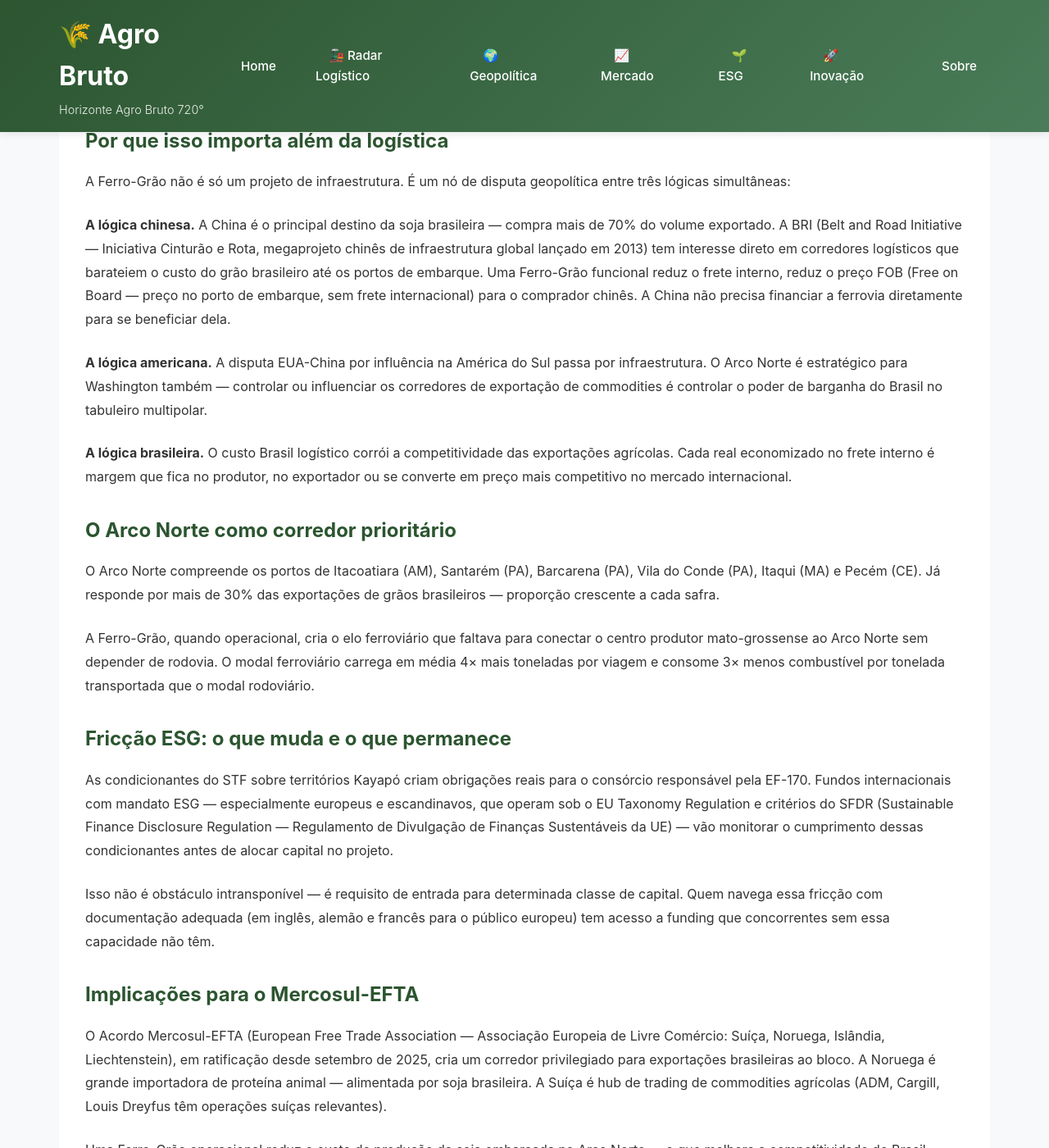
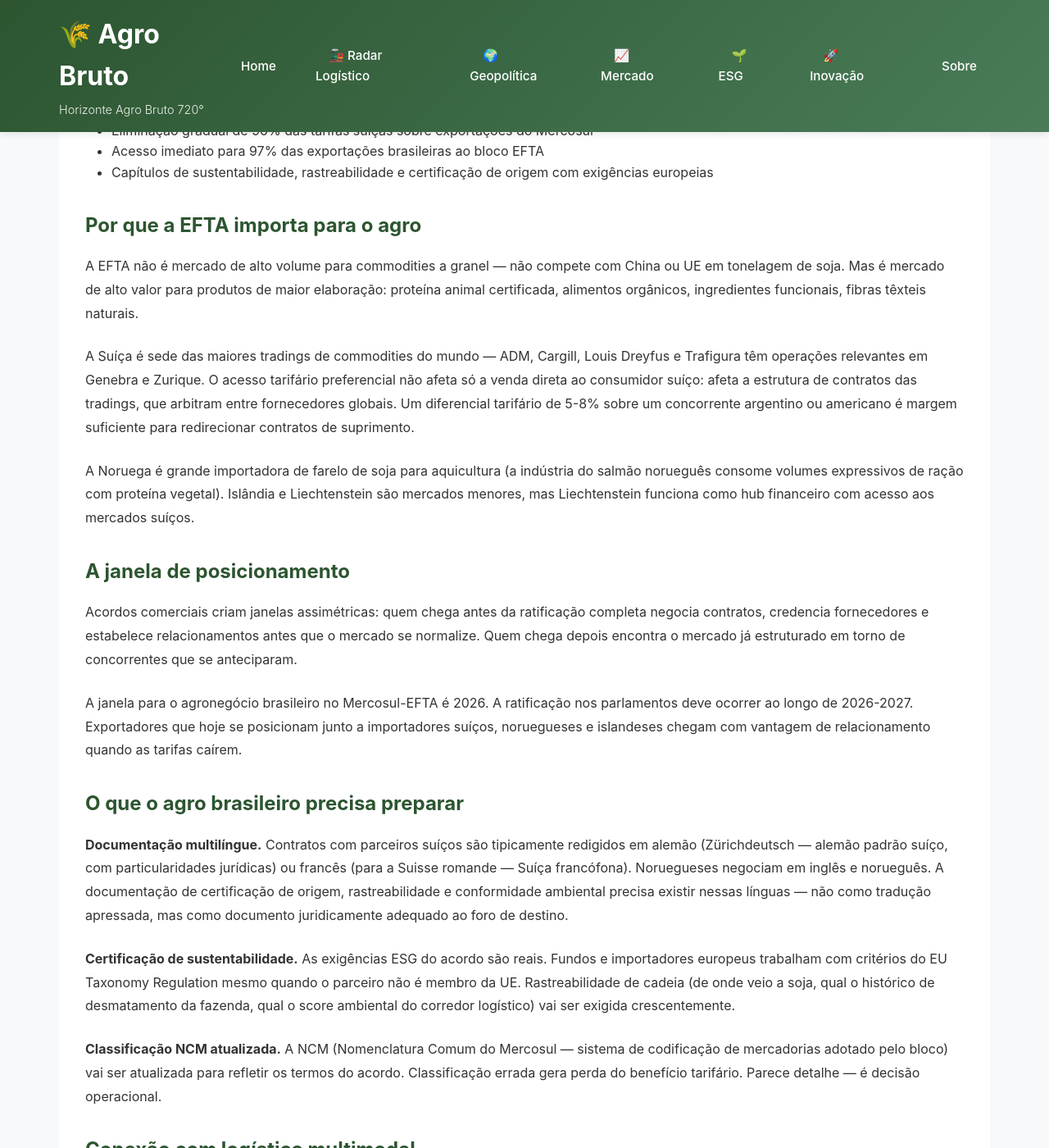
Before and after one commit to AgroBruto/agro-bruto-blog, a Jekyll site: the page built from _posts/2026-06-13-mercosul-efta-agro-janela-2026.md, in a window 1280 px wide and 1400 px high, scrolled down 1007 px. Shown: the whole window at 82% size. Built offline with Jekyll 4.4.1, drawn with Linux system fonts in a browser that asks for light colours; some of the changed text lies outside the part shown.

Commit message:
Update 2026-06-13-mercosul-efta-agro-janela-2026.md

```diff
--- a/_posts/2026-06-13-mercosul-efta-agro-janela-2026.md
+++ b/_posts/2026-06-13-mercosul-efta-agro-janela-2026.md
@@ -1,55 +1,58 @@
 ---
 layout: post
-title: "Ferro-Grão pós-STF: o que a decisão significa para o Arco Norte e a geopolítica chinesa"
+title: "Mercosul-EFTA e o agro brasileiro: a janela que abre em 2026 e fecha para os retardatários"
 date: 2026-06-13
-category: radar-logistico
-tags: [ferrovia, Ferro-Grão, STF, Arco Norte, BRI, China, logística, commodities, geopolítica]
+category: geopolitica
+tags: [Mercosul, EFTA, comércio exterior, acordos comerciais, logística, soja, compliance, geopolítica]
 author: "Agro Bruto"
-excerpt: "O STF autorizou a retomada das obras da Ferro-Grão após cinco anos de liminar suspensa. A decisão não é apenas jurídica — é geopolítica. Analisamos o que muda para o corredor de commodities do Arco Norte e o papel da BRI nesse tabuleiro."
+excerpt: "O Acordo Mercosul-EFTA elimina 96% das tarifas suíças e abre acesso imediato para 97% das exportações brasileiras ao bloco. O mercado combinado representa USD 4,3 trilhões em PIB. A janela de posicionamento é 2026 — antes da ratificação completa."
 ---
 
-# Ferro-Grão pós-STF: o que a decisão significa para o Arco Norte e a geopolítica chinesa
+# Mercosul-EFTA e o agro brasileiro: a janela que abre em 2026 e fecha para os retardatários
 
-## A decisão
+## O acordo
 
-O Supremo Tribunal Federal (STF — instância máxima do Poder Judiciário brasileiro) autorizou em 2026 a retomada das obras da Ferro-Grão (EF-170) após cinco anos de liminar suspensa. A decisão veio acompanhada de condicionantes socioambientais sobre territórios Kayapó — o que não elimina a fricção ESG (Environmental, Social and Governance — critérios ambientais, sociais e de governança usados por investidores internacionais), mas desbloqueou juridicamente o projeto.
+O Acordo Mercosul-EFTA foi assinado em setembro de 2025 e está em processo de ratificação nos parlamentos dos países membros. O Mercosul (Mercado Comum do Sul: Brasil, Argentina, Uruguai e Paraguai) e a EFTA (European Free Trade Association — Associação Europeia de Livre Comércio: Suíça, Noruega, Islândia e Liechtenstein) formam um mercado combinado de 300 milhões de pessoas e PIB (Produto Interno Bruto) superior a USD 4,3 trilhões.
 
-A EF-170 conecta Sinop (MT) ao Porto de Miritituba (PA): 933 km de ferrovia privada para escoamento de soja e milho do norte do Mato Grosso pelo Arco Norte — a rota de exportação que evita o sobrecarregado corredor Santos-Paranaguá.
+Os termos centrais para o agronegócio:
+- Eliminação gradual de 96% das tarifas suíças sobre exportações do Mercosul
+- Acesso imediato para 97% das exportações brasileiras ao bloco EFTA
+- Capítulos de sustentabilidade, rastreabilidade e certificação de origem com exigências europeias
 
-## Por que isso importa além da logística
+## Por que a EFTA importa para o agro
 
-A Ferro-Grão não é só um projeto de infraestrutura. É um nó de disputa geopolítica entre três lógicas simultâneas:
+A EFTA não é mercado de alto volume para commodities a granel — não compete com China ou UE em tonelagem de soja. Mas é mercado de alto valor para produtos de maior elaboração: proteína animal certificada, alimentos orgânicos, ingredientes funcionais, fibras têxteis naturais.
 
-**A lógica chinesa.** A China é o principal destino da soja brasileira — compra mais de 70% do volume exportado. A BRI (Belt and Road Initiative — Iniciativa Cinturão e Rota, megaprojeto chinês de infraestrutura global lançado em 2013) tem interesse direto em corredores logísticos que barateiem o custo do grão brasileiro até os portos de embarque. Uma Ferro-Grão funcional reduz o frete interno, reduz o preço FOB (Free on Board — preço no porto de embarque, sem frete internacional) para o comprador chinês. A China não precisa financiar a ferrovia diretamente para se beneficiar dela.
+A Suíça é sede das maiores tradings de commodities do mundo — ADM, Cargill, Louis Dreyfus e Trafigura têm operações relevantes em Genebra e Zurique. O acesso tarifário preferencial não afeta só a venda direta ao consumidor suíço: afeta a estrutura de contratos das tradings, que arbitram entre fornecedores globais. Um diferencial tarifário de 5-8% sobre um concorrente argentino ou americano é margem suficiente para redirecionar contratos de suprimento.
 
-**A lógica americana.** A disputa EUA-China por influência na América do Sul passa por infraestrutura. O Arco Norte é estratégico para Washington também — controlar ou influenciar os corredores de exportação de commodities é controlar o poder de barganha do Brasil no tabuleiro multipolar.
+A Noruega é grande importadora de farelo de soja para aquicultura (a indústria do salmão norueguês consome volumes expressivos de ração com proteína vegetal). Islândia e Liechtenstein são mercados menores, mas Liechtenstein funciona como hub financeiro com acesso aos mercados suíços.
 
-**A lógica brasileira.** O custo Brasil logístico corrói a competitividade das exportações agrícolas. Cada real economizado no frete interno é margem que fica no produtor, no exportador ou se converte em preço mais competitivo no mercado internacional.
+## A janela de posicionamento
 
-## O Arco Norte como corredor prioritário
+Acordos comerciais criam janelas assimétricas: quem chega antes da ratificação completa negocia contratos, credencia fornecedores e estabelece relacionamentos antes que o mercado se normalize. Quem chega depois encontra o mercado já estruturado em torno de concorrentes que se anteciparam.
 
-O Arco Norte compreende os portos de Itacoatiara (AM), Santarém (PA), Barcarena (PA), Vila do Conde (PA), Itaqui (MA) e Pecém (CE). Já responde por mais de 30% das exportações de grãos brasileiros — proporção crescente a cada safra.
+A janela para o agronegócio brasileiro no Mercosul-EFTA é 2026. A ratificação nos parlamentos deve ocorrer ao longo de 2026-2027. Exportadores que hoje se posicionam junto a importadores suíços, noruegueses e islandeses chegam com vantagem de relacionamento quando as tarifas caírem.
 
-A Ferro-Grão, quando operacional, cria o elo ferroviário que faltava para conectar o centro produtor mato-grossense ao Arco Norte sem depender de rodovia. O modal ferroviário carrega em média 4× mais toneladas por viagem e consome 3× menos combustível por tonelada transportada que o modal rodoviário.
+## O que o agro brasileiro precisa preparar
 
-## Fricção ESG: o que muda e o que permanece
+**Documentação multilíngue.** Contratos com parceiros suíços são tipicamente redigidos em alemão (Zürichdeutsch — alemão padrão suíço, com particularidades jurídicas) ou francês (para a Suisse romande — Suíça francófona). Noruegueses negociam em inglês e norueguês. A documentação de certificação de origem, rastreabilidade e conformidade ambiental precisa existir nessas línguas — não como tradução apressada, mas como documento juridicamente adequado ao foro de destino.
 
-As condicionantes do STF sobre territórios Kayapó criam obrigações reais para o consórcio responsável pela EF-170. Fundos internacionais com mandato ESG — especialmente europeus e escandinavos, que operam sob o EU Taxonomy Regulation e critérios do SFDR (Sustainable Finance Disclosure Regulation — Regulamento de Divulgação de Finanças Sustentáveis da UE) — vão monitorar o cumprimento dessas condicionantes antes de alocar capital no projeto.
+**Certificação de sustentabilidade.** As exigências ESG do acordo são reais. Fundos e importadores europeus trabalham com critérios do EU Taxonomy Regulation mesmo quando o parceiro não é membro da UE. Rastreabilidade de cadeia (de onde veio a soja, qual o histórico de desmatamento da fazenda, qual o score ambiental do corredor logístico) vai ser exigida crescentemente.
 
-Isso não é obstáculo intransponível — é requisito de entrada para determinada classe de capital. Quem navega essa fricção com documentação adequada (em inglês, alemão e francês para o público europeu) tem acesso a funding que concorrentes sem essa capacidade não têm.
+**Classificação NCM atualizada.** A NCM (Nomenclatura Comum do Mercosul — sistema de codificação de mercadorias adotado pelo bloco) vai ser atualizada para refletir os termos do acordo. Classificação errada gera perda do benefício tarifário. Parece detalhe — é decisão operacional.
 
-## Implicações para o Mercosul-EFTA
+## Conexão com logística multimodal
 
-O Acordo Mercosul-EFTA (European Free Trade Association — Associação Europeia de Livre Comércio: Suíça, Noruega, Islândia, Liechtenstein), em ratificação desde setembro de 2025, cria um corredor privilegiado para exportações brasileiras ao bloco. A Noruega é grande importadora de proteína animal — alimentada por soja brasileira. A Suíça é hub de trading de commodities agrícolas (ADM, Cargill, Louis Dreyfus têm operações suíças relevantes).
+O Acordo Mercosul-EFTA favorece exportação por rotas que conectam o centro produtor brasileiro aos portos do Atlântico Sul com maior eficiência. Porto de Santos, Porto de Paranaguá e Porto de Itajaí são as saídas naturais para o corredor europeu.
 
-Uma Ferro-Grão operacional reduz o custo de produção da soja embarcada no Arco Norte — o que melhora a competitividade do Brasil justamente no corredor que o Mercosul-EFTA vai abrir.
+O QUBO-VRP (Quadratic Unconstrained Binary Optimization aplicada ao VRP — Vehicle Routing Problem, Problema de Roteamento de Veículos) desenvolvido pela Hubstry DeepTech e disponível via Gonçalves & Co. otimiza a frota de coleta e distribuição interna antes do embarque — com benchmark documentado de 48,6% de redução de CO₂ por rota, alinhado às metas EU 2030 que os próprios importadores europeus precisam reportar em suas cadeias de suprimento.
 
 ## O que monitorar
 
-- Cronograma de início de obras pós-STF: o consórcio tem prazo para apresentar plano de cumprimento das condicionantes
-- Reação dos fundos de infraestrutura internacionais: quais vão alocar e com quais critérios ESG
-- Movimentação chinesa: investimento direto ou apenas benefício indireto via preço FOB
-- Posição do BNDES (Banco Nacional de Desenvolvimento Econômico e Social): participação no financing do projeto
+- Cronograma de ratificação nos parlamentos dos países EFTA
+- Regulamentação das exigências de rastreabilidade e certificação de origem
+- Movimentação dos concorrentes: Argentina e Uruguai disputam o mesmo mercado
+- Capital suíço e escandinavo mobilizando para deep tech e logística sustentável no Brasil
 
 ---
 
```
